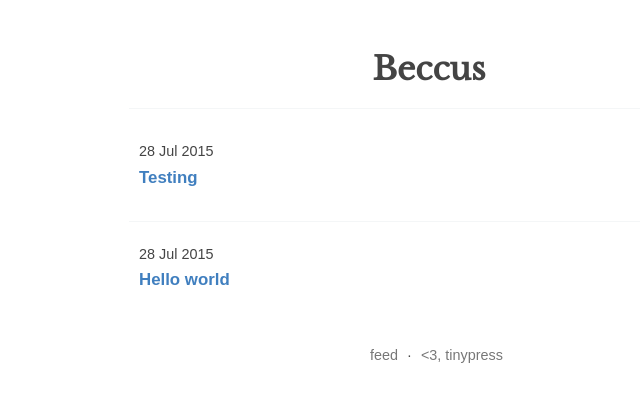
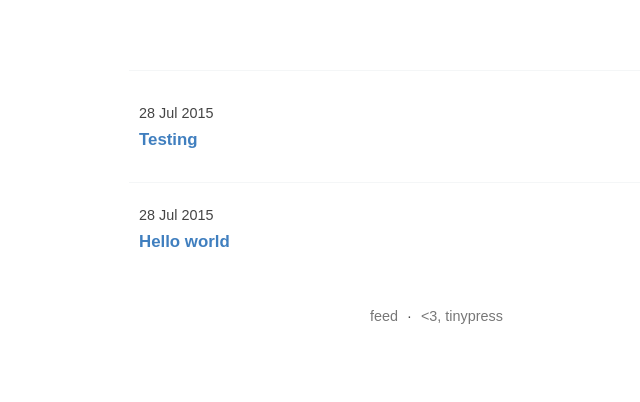
Before and after one commit to Beccus/Beccus.github.io, a Jekyll site: the page built from index.html, in a window 1280 px wide. Shown: the top 402 px of the page, without its empty margins (211-851 px from the left). Built offline with Jekyll 4.4.1, drawn with Linux system fonts in a browser that asks for light colours; the list of posts is cut into pages by our own code.

Commit message:
Update posts.html

```diff
--- a/_layouts/posts.html
+++ b/_layouts/posts.html
@@ -11,7 +11,7 @@
 <body>
     <div class="wrapper">
         <header>
-            <h1>{{ site.title }}</h1>
+            <h1></h1>
         </header>
         <article class="list">
             <ul class="post-list">
```
